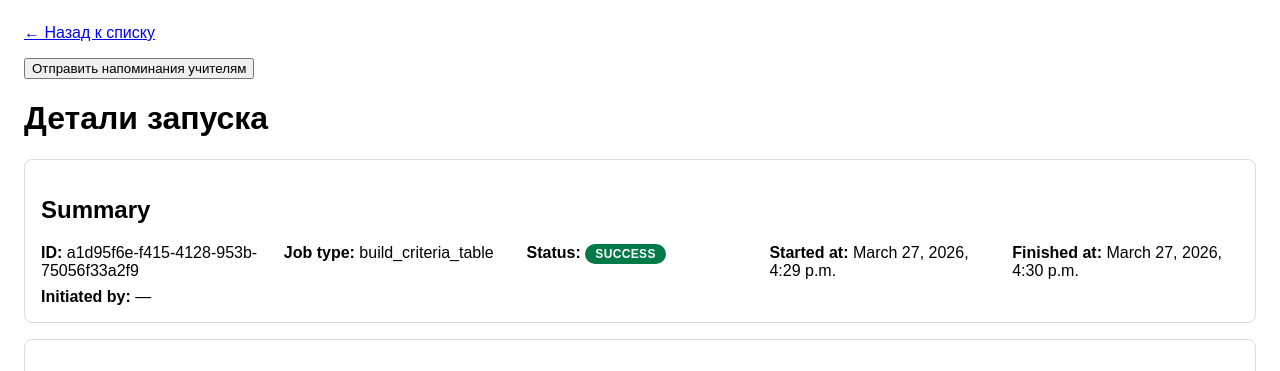
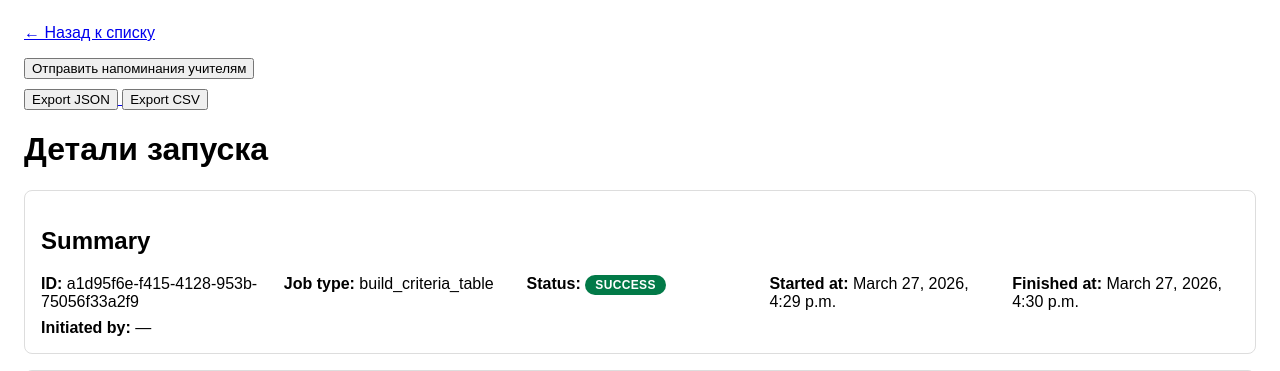
Before and after one commit to ArtChi10/school_journal, a Django app: page /runs/a1d95f6e-f415-4128-953b-75056f33a2f9/ in a window 1280 px wide. Shown: the top 371 px of the page. Run offline with Django 5.2, Linux system fonts and the light colour scheme; a user stored in the database is signed in; data comes from the database, SQL or seed files in the repository; data that the repository does not hold is empty.

Commit message:
TASK 030

```diff
--- a/admin_panel/urls.py
+++ b/admin_panel/urls.py
@@ -1,6 +1,13 @@
 from django.contrib import admin
 from django.urls import include, path
-from jobs.views import job_run_detail, list_job_runs, run_full_pipeline_view, send_reminders_view
+from jobs.views import (
+    export_run_issues_csv,
+    export_run_issues_json,
+    job_run_detail,
+    list_job_runs,
+    run_full_pipeline_view,
+    send_reminders_view,
+)
 from notifications.views import telegram_webhook
 
 urlpatterns = [
@@ -11,5 +18,7 @@ urlpatterns = [
     path("runs/", list_job_runs, name="job_run_list"),
     path("runs/full-pipeline/start/", run_full_pipeline_view, name="run_full_pipeline"),
     path("runs/<uuid:run_id>/", job_run_detail, name="job_run_detail"),
+    path("runs/<uuid:run_id>/export/issues.json", export_run_issues_json, name="export_run_issues_json"),
+    path("runs/<uuid:run_id>/export/issues.csv", export_run_issues_csv, name="export_run_issues_csv"),
     path("runs/<uuid:run_id>/send-reminders/", send_reminders_view, name="send_reminders"),
 ]
--- a/jobs/templates/jobs/jobrun_detail.html
+++ b/jobs/templates/jobs/jobrun_detail.html
@@ -39,6 +39,14 @@
     <button type="submit">Отправить напоминания учителям</button>
   </form>
 {% endif %}
+  <p style="margin: 10px 0;">
+    <a href="{% url 'export_run_issues_json' job_run.id %}">
+      <button type="button">Export JSON</button>
+    </a>
+    <a href="{% url 'export_run_issues_csv' job_run.id %}">
+      <button type="button">Export CSV</button>
+    </a>
+  </p>
 <h1>Детали запуска</h1>
 
   <section class="summary-card">
--- a/jobs/views.py
+++ b/jobs/views.py
@@ -1,8 +1,10 @@
 from django.contrib import messages
 from django.contrib.auth.decorators import login_required
 from django.core.paginator import Paginator
+from django.http import HttpResponse, StreamingHttpResponse
 from django.shortcuts import get_object_or_404, redirect, render
-
+import csv
+import json
 from django.views.decorators.http import require_POST
 from admin_panel.authz import permission_required_403
 from notifications.reminders import send_validation_reminders_for_job
@@ -111,6 +113,34 @@ def _resolve_problem_step(step_rows):
             return step
     return None
 
+ISSUES_EXPORT_COLUMNS = [
+    "sheet",
+    "class_code",
+    "subject_name",
+    "teacher_name",
+    "student",
+    "row",
+    "field",
+    "code",
+    "severity",
+    "message",
+]
+
+def _extract_issues_payload(job_run: JobRun) -> list[dict]:
+    payload = (job_run.result_json or {}).get("issues", [])
+    if not isinstance(payload, list):
+        return []
+    return [item for item in payload if isinstance(item, dict)]
+
+
+def _normalize_issue_row(issue: dict) -> dict[str, str]:
+    normalized: dict[str, str] = {}
+    for key in ISSUES_EXPORT_COLUMNS:
+        value = issue.get(key)
+        normalized[key] = "" if value is None else str(value)
+    return normalized
+
+
 @login_required
 @permission_required_403("jobs.view_jobrun", message="Доступ запрещён: нет прав на просмотр запусков.")
 def list_job_runs(request):
@@ -204,6 +234,41 @@ def job_run_detail(request, run_id):
             "confirmations": confirmations,
         },
     )
+
+class _Echo:
+    def write(self, value):
+        return value
+
+
+@login_required
+@permission_required_403("jobs.view_jobrun", message="Доступ запрещён: нет прав на экспорт issues.")
+def export_run_issues_json(request, run_id):
+    job_run = get_object_or_404(JobRun, id=run_id)
+    issues = _extract_issues_payload(job_run)
+    body = json.dumps(issues, ensure_ascii=False, indent=2)
+    response = HttpResponse(body, content_type="application/json; charset=utf-8")
+    response["Content-Disposition"] = f'attachment; filename="run-{job_run.id}-issues.json"'
+    return response
+
+
+@login_required
+@permission_required_403("jobs.view_jobrun", message="Доступ запрещён: нет прав на экспорт issues.")
+def export_run_issues_csv(request, run_id):
+    job_run = get_object_or_404(JobRun, id=run_id)
+    issues = _extract_issues_payload(job_run)
+
+    writer = csv.DictWriter(_Echo(), fieldnames=ISSUES_EXPORT_COLUMNS)
+
+    def row_iter():
+        yield "\ufeff"
+        yield writer.writerow({column: column for column in ISSUES_EXPORT_COLUMNS})
+        for issue in issues:
+            yield writer.writerow(_normalize_issue_row(issue))
+
+    response = StreamingHttpResponse(row_iter(), content_type="text/csv; charset=utf-8")
+    response["Content-Disposition"] = f'attachment; filename="run-{job_run.id}-issues.csv"'
+    return response
+
 @login_required
 @require_POST
 @permission_required_403("jobs.run_full_pipeline", message="Доступ запрещён: нельзя запускать полный пайплайн.")
```
Also changed, not shown: jobs/jobs/urls.py (+10 -1 lines), jobs/tests/test_rbac_views.py (+16 -0 lines), jobs/tests/test_views.py (+65 -0 lines).
